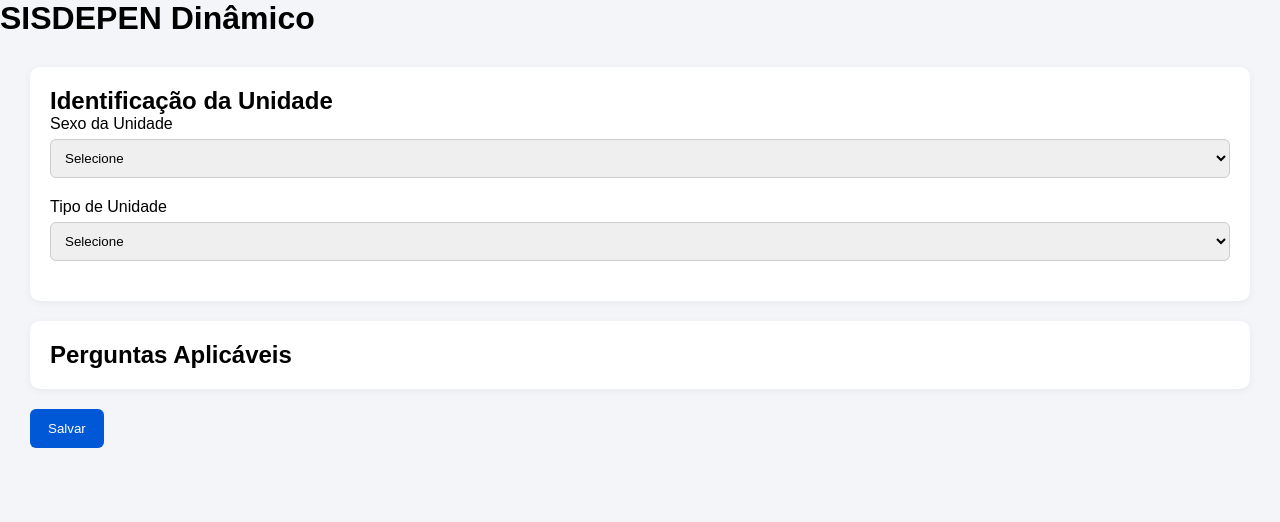
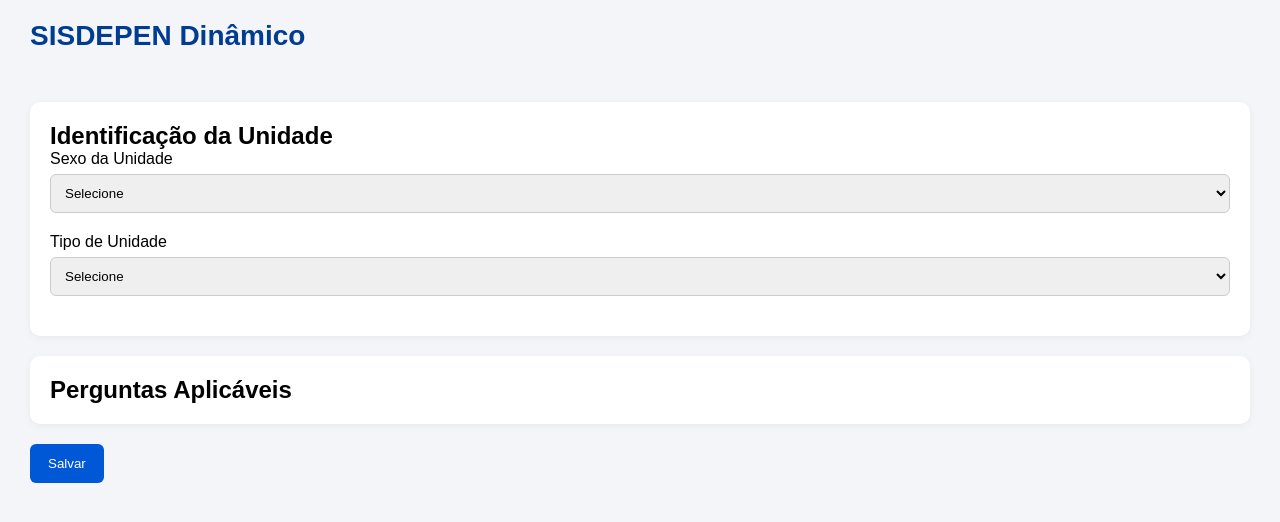
Before and after one commit to luanapaes/sisdepen-form, a plain HTML site: page index.html in a window 1280 px wide. Drawn offline with Linux system fonts and the light colour scheme.

Commit message:
feat: add header styles for site title and layout

```diff
--- a/styles.css
+++ b/styles.css
@@ -85,3 +85,14 @@ button {
     background: #0058d6;
     color: white;
 }
+
+.site-header {
+    padding: 20px 30px;
+    background: transparent;
+}
+
+.site-header .site-title {
+    font-size: 28px;
+    color: #003c91;
+    text-align: left;
+}
```
